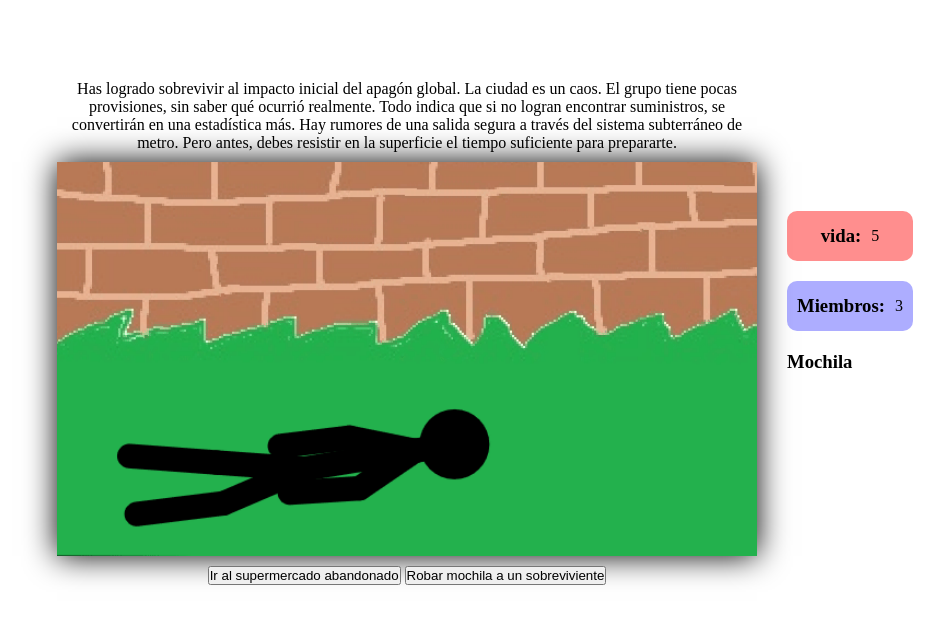
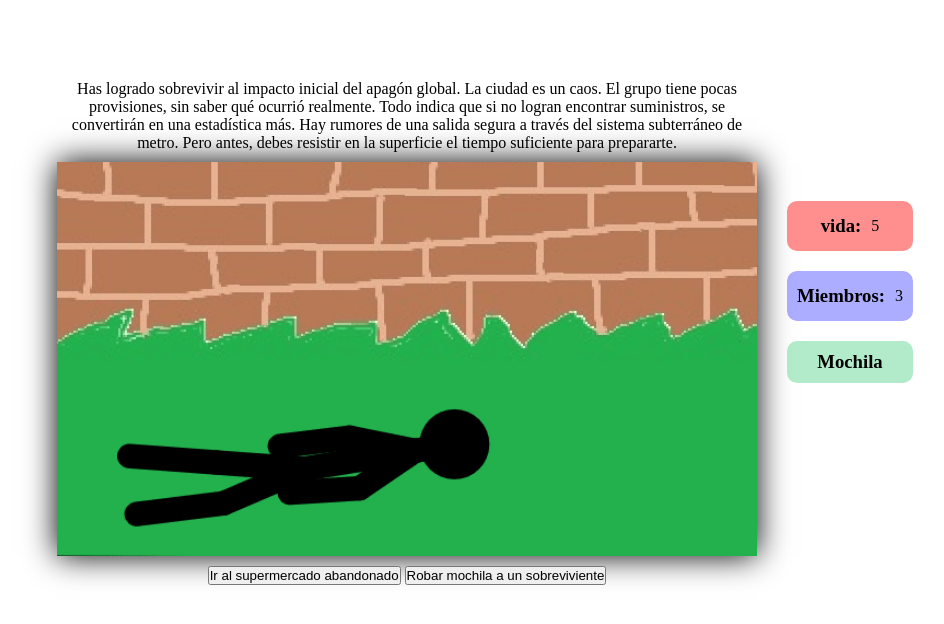
Before and after one commit to jjHernandez17/juego, a plain HTML site: page index.html in a window 1280 px wide. Shown: the whole page, without its empty margins (155-1099 px from the left). Drawn offline with Linux system fonts and the light colour scheme.

Commit message:
Add files via upload

```diff
--- a/css/index.css
+++ b/css/index.css
@@ -78,3 +78,10 @@ img {
     flex-direction: column;
     gap: 20px;
 }
+
+.mochila {
+    background-color: rgba(74, 207, 130, 0.425);
+    padding: 10px;
+    border-radius: 10px;
+    text-align: center;
+}
```
